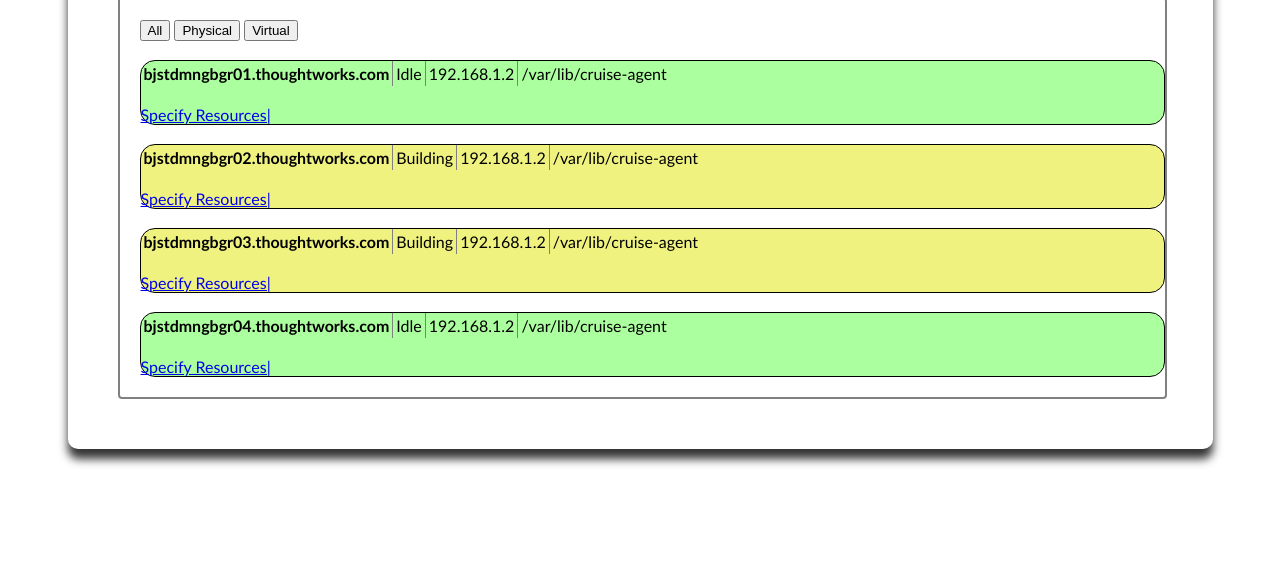
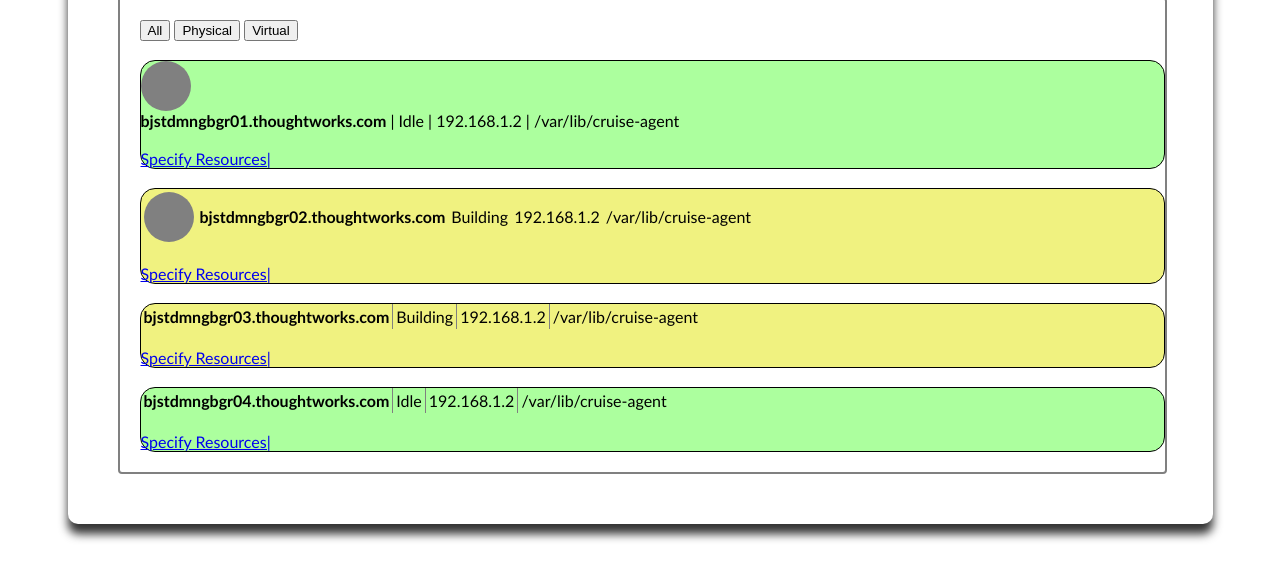
Before and after one commit to lesashley/retoPortafolio, a plain HTML site: page index.html in a window 1280 px wide. Shown: the part 134-714 px from the top of the page. Drawn offline with Linux system fonts and the light colour scheme.

Commit message:
cambiando circulo

```diff
--- a/assets/css/style.css
+++ b/assets/css/style.css
@@ -32,7 +32,6 @@
     /*color: black;*/
 }
 
-
 #lash ul{
     margin-left: 40px;
 }
@@ -41,7 +40,6 @@
     list-style-type: none;
     float: right;
     text-align: center;
-    /*text-decoration-color: black;*/
     margin: 0px 29px 0px -20px;
     background: white;
     border-top-left-radius: 5px;
@@ -66,8 +64,19 @@
     border: 2px solid gray;
     width: 1025px;
 }
+
+span.circulo{
+  display: block;
+  width: 50px;
+  height: 50px;
+  background: gray;
+  -webkit-border-radius: 40px;
+  -moz-border-radius: 40px;
+  border-radius: 40px;
+}
+
 /*
-.circulo{
+span.circulo{
     border-radius:50%;
     width: 35px;
     height: 35px;
--- a/index.html
+++ b/index.html
@@ -25,21 +25,18 @@
           <button type="button" name="button" id="physical1">Physical</button>
           <button type="button" name="button" id="virtual1">Virtual</button><br><br>
           <div class="n1" >
-            <!-- <div class="circulo"></div> -->
-            <table cellpadding="3" cellspacing="0" rules="cols" frame="void">
+            <div class="figura" >
+              <span class="circulo"></span>
+            </div>
+            <div class="texto">
+              <span><strong>bjstdmngbgr01.thoughtworks.com</strong> | Idle | 192.168.1.2 | /var/lib/cruise-agent</span><br><br>
+              <a href="#" onclick="javascript:popup();return false;">Specify Resources|</a>
+            </div>
+          </div><br>
+          <div class="n2" >
+            <table cellpadding="3" cellspacing="0" frame="void">
               <tr>
-                <td><strong>bjstdmngbgr01.thoughtworks.com</strong></td>
-                <td>Idle</td>
-                <td>192.168.1.2</td>
-                <td>/var/lib/cruise-agent</td>
-              </tr>
-            </table> <br>
-            <a href="#" onclick="javascript:popup();return false;">Specify Resources|</a>
-          </div><br>
-
-          <div class="n2" >
-            <table cellpadding="3" cellspacing="0" rules="cols" frame="void">
-              <tr>
+                <td><span class="circulo"></span></td>
                 <td><strong>bjstdmngbgr02.thoughtworks.com</strong></td>
                 <td>Building</td>
                 <td>192.168.1.2</td>
@@ -75,7 +72,7 @@
           <button type="button" name="button" id="all2">All</button>
           <button type="button" name="button" id="physical2">Physical</button>
           <button type="button" name="button" id="virtual2">Virtual</button><br><br>
-          <hr>
+          Pestaña2
         </div>
         <div id="zlash3" name="pestana">
           <button type="button" name="button" id="all3">All</button>
```
